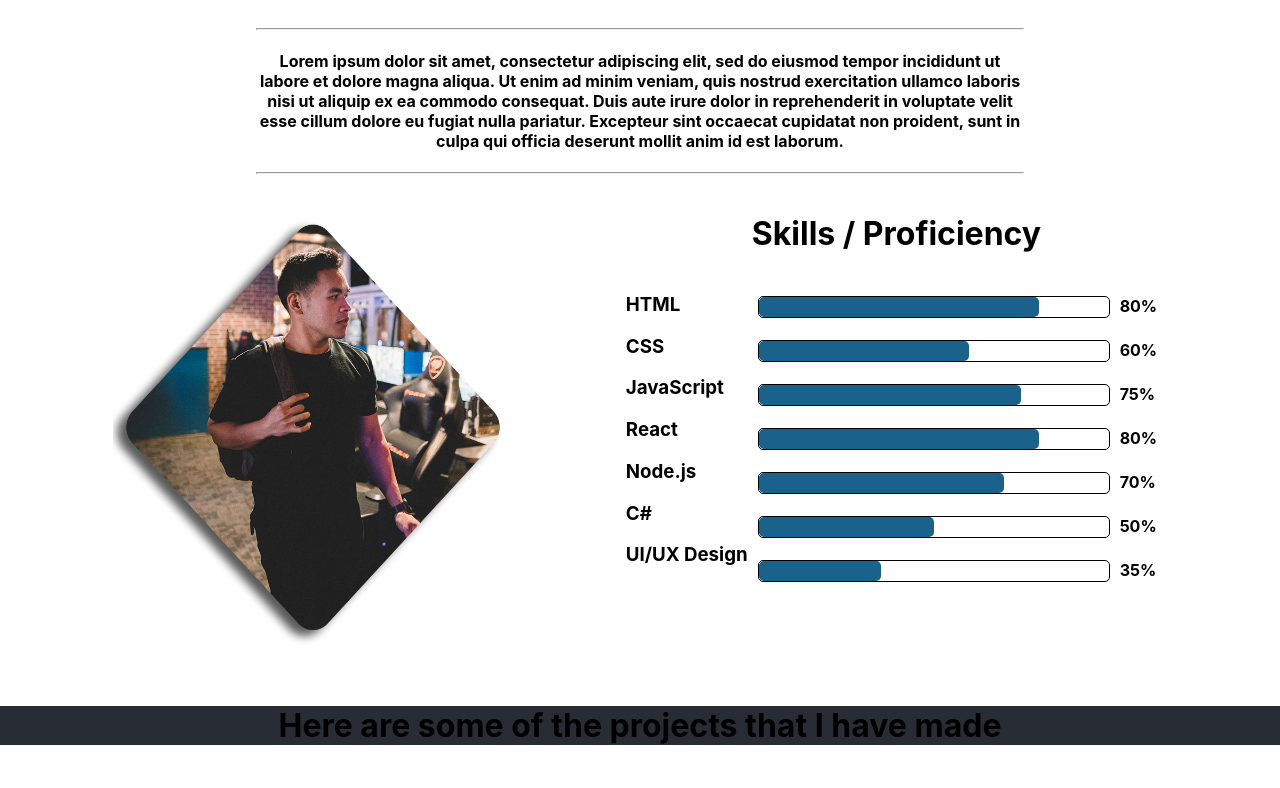
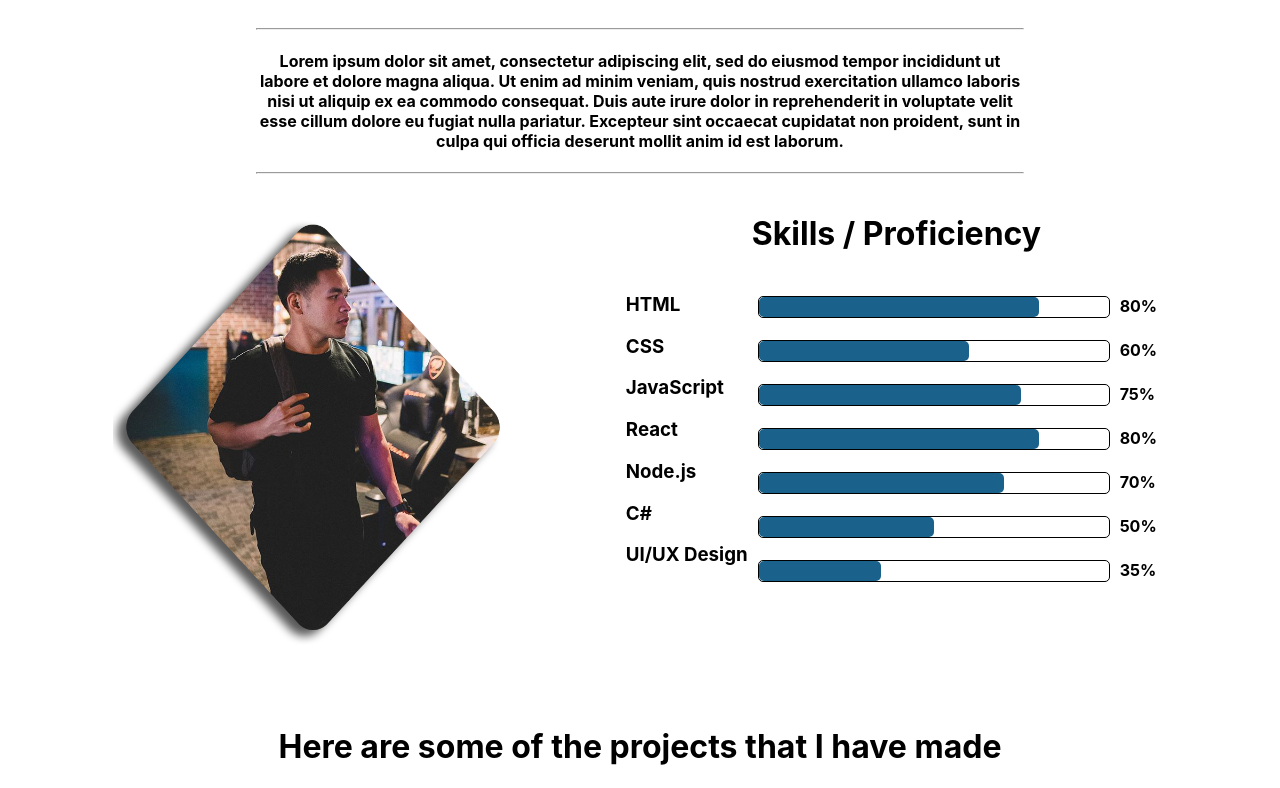
Before and after one commit to nexticodes/portfolio1, a React (Create React App) app in the folder client/: page / in a window 1280 px wide. Shown: the part 894-1682 px from the top of the page. Before the commit the page ends 1660 px from the top, so only its background shows below. Built offline with nearby package versions, Linux system fonts and the light colour scheme.

Commit message:
Change the background, component height, etc.

```diff
--- a/client/src/components/Projects/Projects.css
+++ b/client/src/components/Projects/Projects.css
@@ -1,7 +1,17 @@
-.projects {
-    background-color: #282c34;
+.projects__container {
+    background-color: rgb(214, 214, 214);
+    box-shadow: 0px 0px 25px inset black;
+    height: 80vh;
+    z-index: 2;
 }
 
-.projects__text h1{
-    margin-top: 0;
+
+.projects__banner {
+    width: 60vw;
+    align-items: center;
+    display: block;
+    margin: auto;
+    max-width: 80vw;
+    margin-bottom: 20px;
+    padding-top: 5vh;
 }
```
